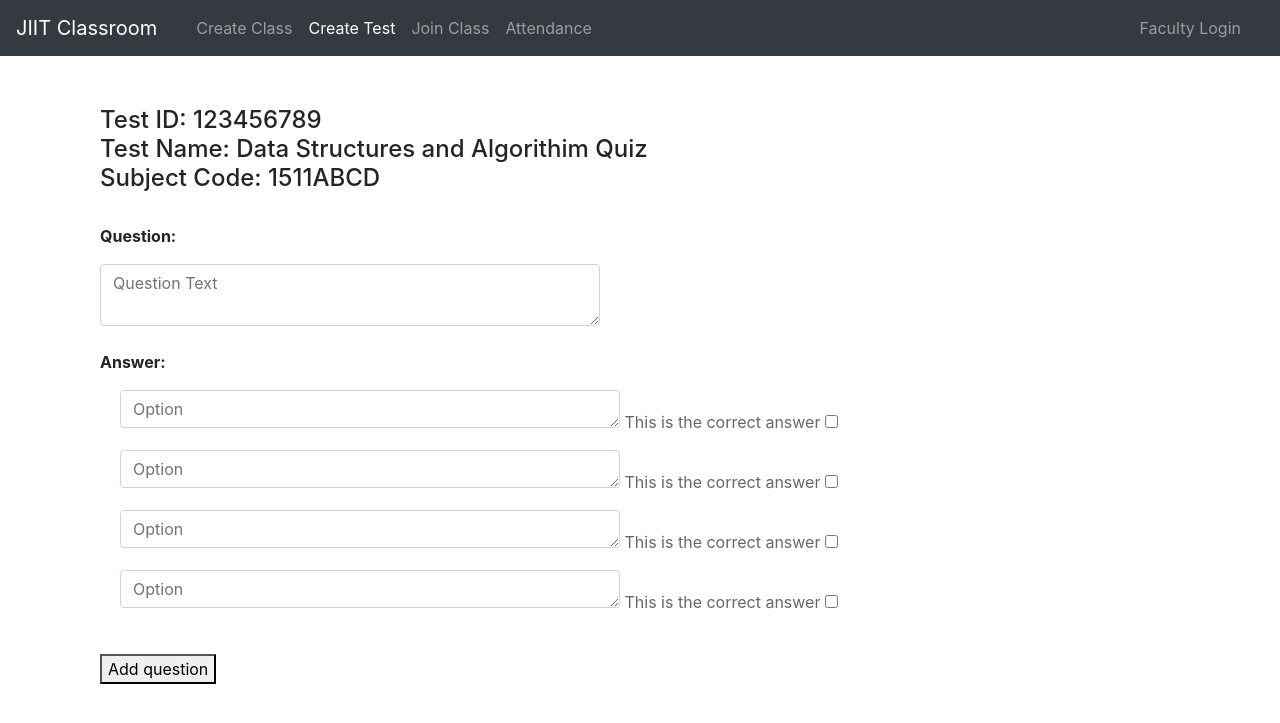
After one commit to kbhutani0001/jiit-classroom, a Flask app: page /create/test/make/ in a window 1280 px wide. The commit adds this page. Shown: the top 723 px of the page. Run offline with Flask 2, Linux system fonts and the light colour scheme; some libraries are stand-ins or nearby versions.

Commit message:
added sample template

```diff
--- a/app.py
+++ b/app.py
@@ -137,6 +137,9 @@ def createTest():
     return render_template('facultyLogin.html', flashType='warning')
   return render_template('createTest.html')
 
+@app.route('/create/test/make/')
+def makeTest():
+  return render_template('makeTest.html')
 
 
 @app.route('/signup/faculty/<inviteCode>', methods=['GET', 'POST'])
--- a/static/css/index.css
+++ b/static/css/index.css
@@ -1,6 +1,10 @@
 .mainDiv {
   margin: 50px 100px;
 
+}
+
+.form-control {
+  max-width: 500px;
 }
 
 @media screen and (max-width: 650px) {
--- /dev/null
+++ b/templates/makeTest.html
@@ -0,0 +1,47 @@
+{% extends 'components/base.html' %}
+
+{% block body %}
+<body>
+  <div class="mainDiv">
+  <h4>Test ID: 123456789 <br>
+    Test Name: Data Structures and Algorithim Quiz<br>
+    Subject Code: 1511ABCD
+  </h4>
+<br>
+<div id="examQuestions">
+
+  <div class="question">
+    <p><b>Question: </b></p>
+    <textarea class="form-control" rows="2" placeholder="Question Text"></textarea>
+    <br>
+    <p><b>Answer: </b></p>
+    <div class="answers" style="margin-left:20px">
+      <div class="answerOption">
+        <textarea class="form-control" rows="1" placeholder="Option" style="display: inline-block;"></textarea>
+        <p style="color: rgba(0,0,0,0.6); display: inline-block;">This is the correct answer</p>
+        <input type="checkbox" >
+      </div>
+      <div class="answerOption">
+        <textarea class="form-control" rows="1" placeholder="Option" style="display: inline-block;"></textarea>
+        <p style="color: rgba(0,0,0,0.6); display: inline-block;">This is the correct answer</p>
+        <input type="checkbox" >
+      </div>
+      <div class="answerOption">
+        <textarea class="form-control" rows="1" placeholder="Option" style="display: inline-block;"></textarea>
+        <p style="color: rgba(0,0,0,0.6); display: inline-block;">This is the correct answer</p>
+        <input type="checkbox" >
+      </div>
+      <div class="answerOption">
+        <textarea class="form-control" rows="1" placeholder="Option" style="display: inline-block;"></textarea>
+        <p style="color: rgba(0,0,0,0.6); display: inline-block;">This is the correct answer</p>
+        <input type="checkbox" >
+      </div>
+    </div>
+      <br>
+  </div>
+
+</div>
+<button onclick="addQuestion()">Add question</button>
+  </div>
+</body>
+{% endblock %}
```
Also changed, not shown: static/js/exam.js (added).
